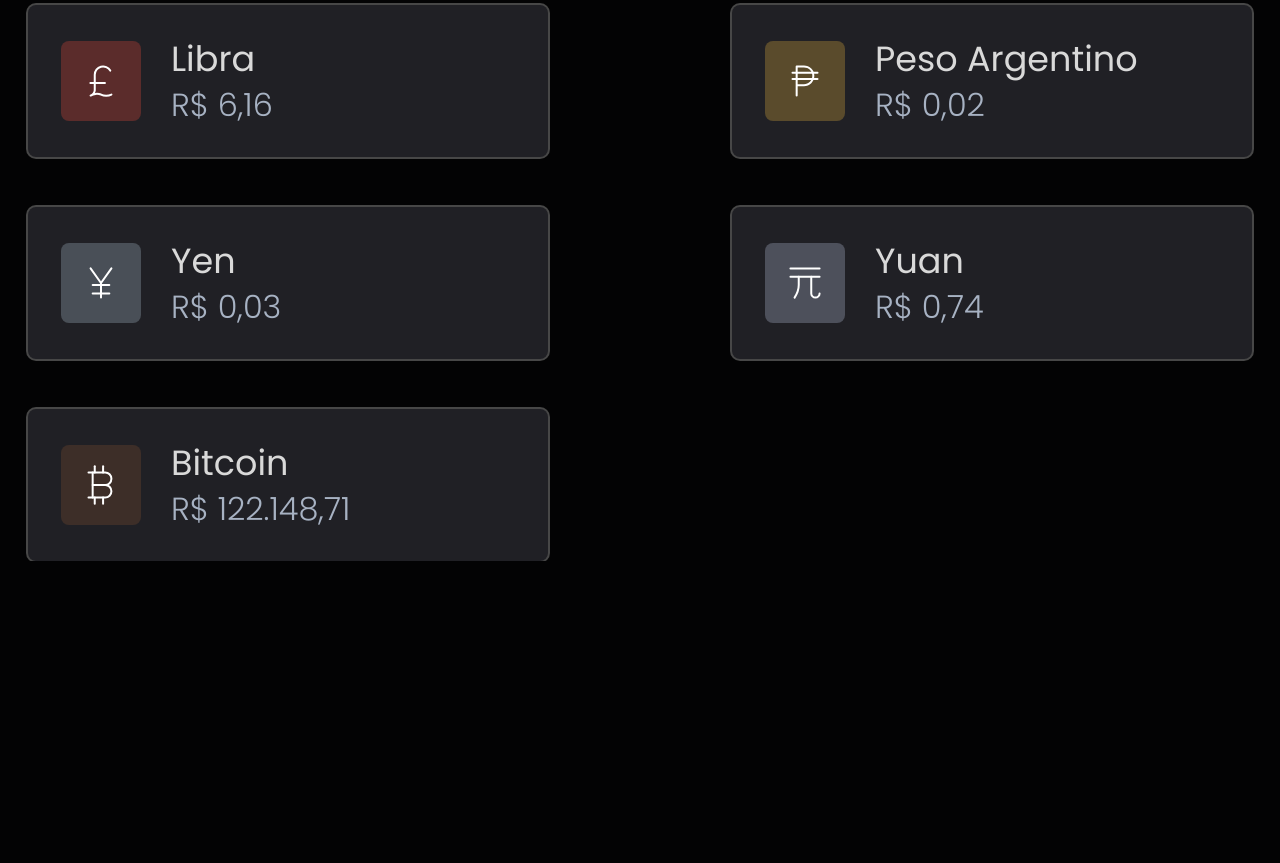
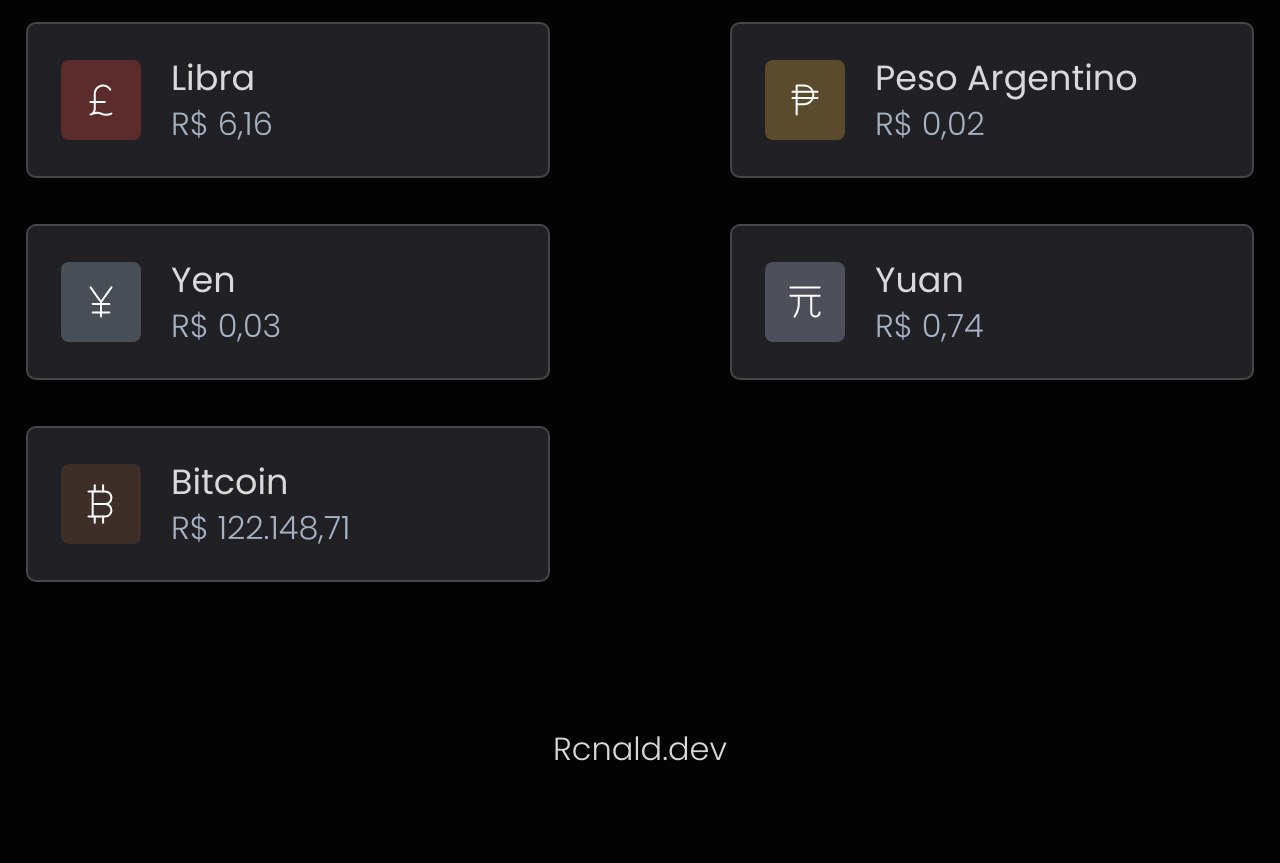
Before and after one commit to Rcnald/Currency-Tracker-biro, a website: page src/index.html in a window 1280 px wide. Shown: the part 1470-2333 px from the top of the page. Before the commit the page ends 2031 px from the top, so only its background shows below. Drawn offline with nearby package versions, Linux system fonts and the light colour scheme; files that its build step writes are made by us from their sources; no server answers.

Commit message:
HTML & CSS complete

```diff
--- a/src/index.html
+++ b/src/index.html
@@ -149,6 +149,10 @@
                 </div>
             </section>
         </main>
+
+        <footer class="l-footer">
+            <a class="c-author" href="http://" target="_blank" rel="noopener noreferrer">Rcnald.dev</a>
+        </footer>
     </body>
     <script src="js/script.js"></script>
 </html>
--- a/src/js/script.js
+++ b/src/js/script.js
@@ -0,0 +1,6 @@
+fetch("https://cors-everywhere.onrender.com/https://api.hgbrasil.com/finance")
+    .then(response => response.json())
+    .then(data =>{
+        const results = data.results;
+        console.log(results)
+    })
--- /dev/null
+++ b/src/sass/components/_c-author.scss
@@ -0,0 +1,9 @@
+@use '../abstract/' as *;
+
+.c-author{
+    @apply font-light text-[0.875rem] text-color-text-constrast;
+
+    @include breakpoint(min-md){
+       @apply text-[2rem];
+    };
+}
--- a/src/sass/components/_index.scss
+++ b/src/sass/components/_index.scss
@@ -4,4 +4,5 @@
 @forward './c-notification';
 @forward './c-panel';
 @forward './c-card';
+@forward './c-author';
 @tailwind components;
--- a/src/sass/layout/_index.scss
+++ b/src/sass/layout/_index.scss
@@ -3,3 +3,4 @@
 @forward './l-header';
 @forward './l-main';
 @forward './l-stock';
+@forward './l-footer';
--- /dev/null
+++ b/src/sass/layout/_l-footer.scss
@@ -0,0 +1,9 @@
+@use '../abstract/' as *;
+
+.l-footer{
+    @apply w-full flex justify-center py-[1.875rem];
+
+    @include breakpoint(min-md){
+       @apply py-[5.625rem];
+    };
+}
--- a/src/sass/layout/_l-main.scss
+++ b/src/sass/layout/_l-main.scss
@@ -1,13 +1,9 @@
 @use '../abstract/' as *;
 
 .l-main{
-    @apply flex flex-col items-center;
+    @apply flex flex-col items-center py-[1.875rem] gap-[1.875rem];
 
-    .c-notification{
-        @apply my-[1.875rem];
-
-        @include breakpoint(min-md){
-           @apply my-[3.875rem];
-        };
-    }
+    @include breakpoint(min-md){
+       @apply py-[3.4375rem] gap-[3.4375rem];
+    };
 }
```
Also changed, not shown: README.md.
